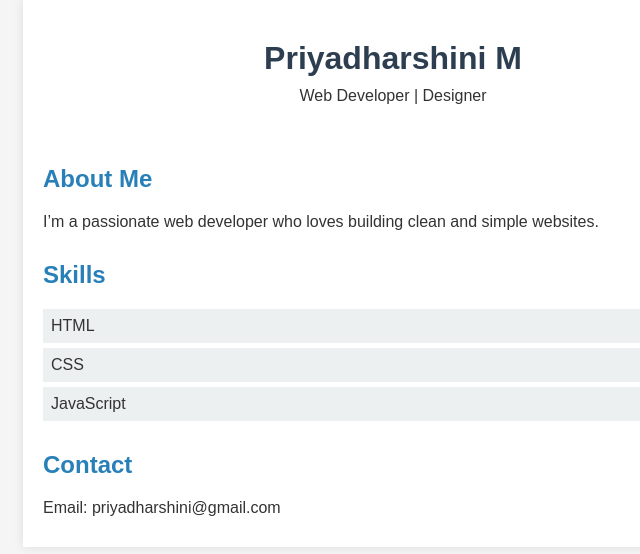
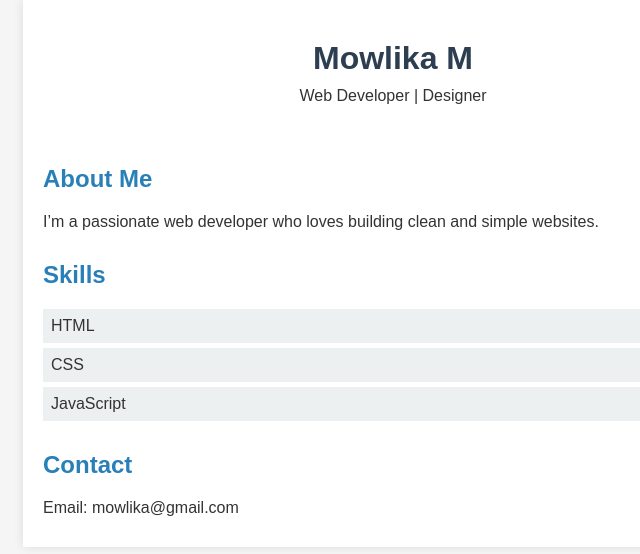
Before and after one commit to mowlika06/moliPortfolio, a plain HTML site: page index.html in a window 1280 px wide. Shown: the whole page, without its empty margins (247-887 px from the left). Drawn offline with Linux system fonts and the light colour scheme.

Commit message:
Update index.html

```diff
--- a/index.html
+++ b/index.html
@@ -9,7 +9,7 @@
 <body>
   <div class="container">
     <header>
-      <h1>Priyadharshini M</h1>
+      <h1>Mowlika M</h1>
       <p>Web Developer | Designer</p>
     </header>
 
@@ -29,7 +29,7 @@
 
     <section id="contact">
       <h2>Contact</h2>
-      <p>Email: priyadharshini@gmail.com</p>
+      <p>Email: mowlika@gmail.com</p>
     </section>
   </div>
 </body>
```
